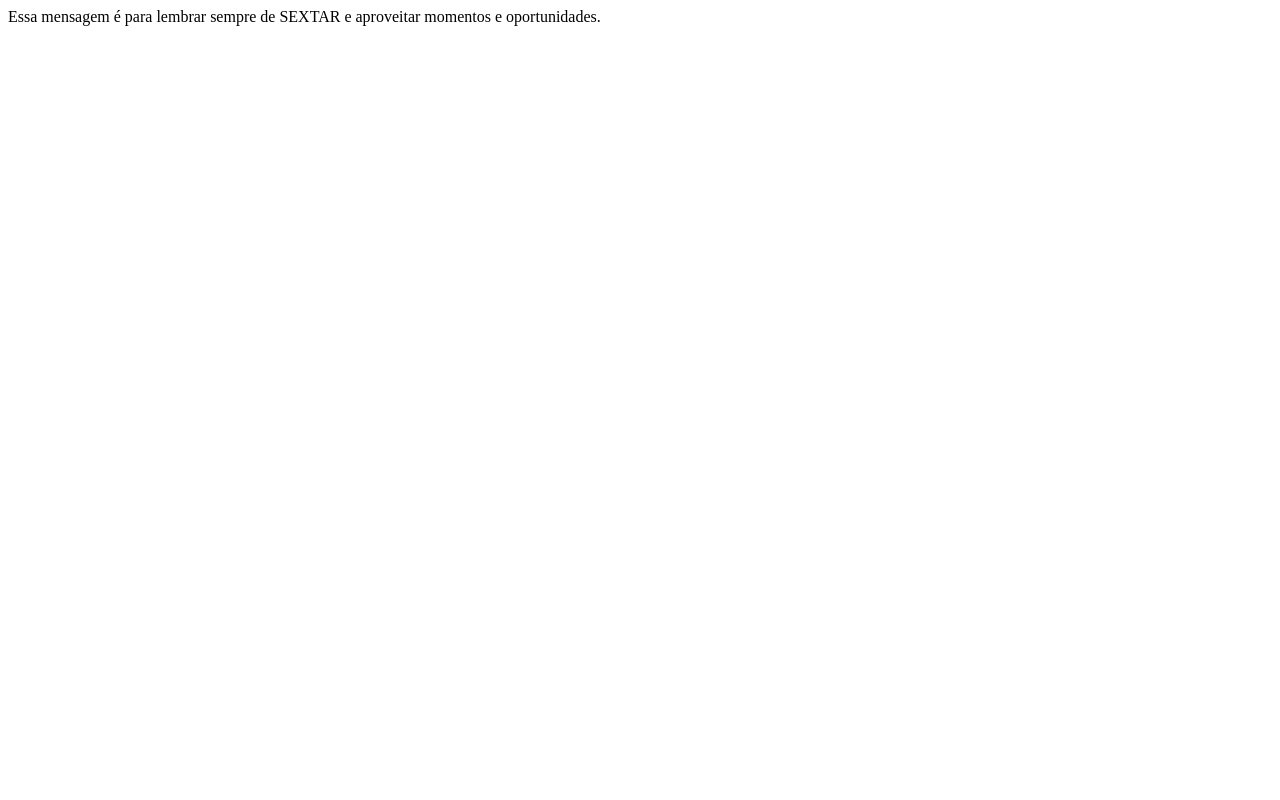
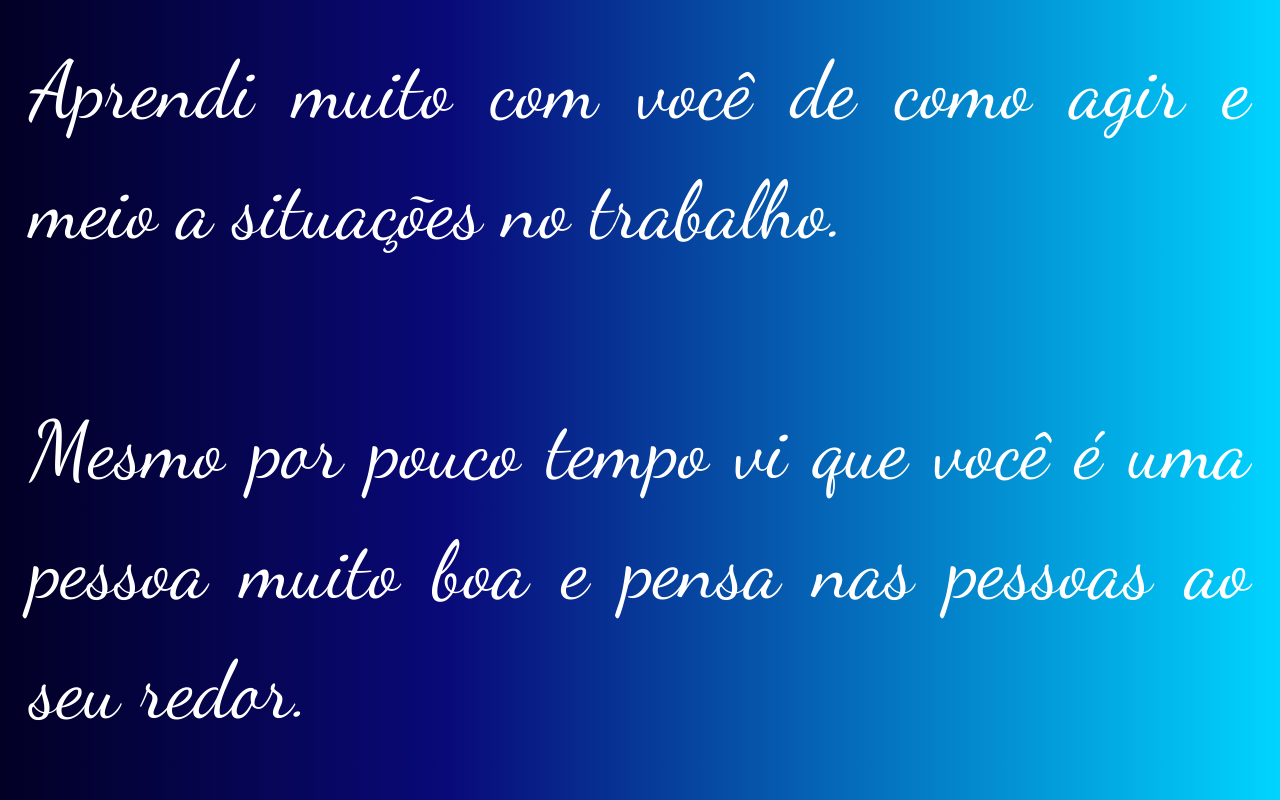
Before and after one commit to rawrolim/MensagemBarbara, a plain HTML site: page index.html in a window 1280 px wide. Shown: the top 800 px of the page. Drawn offline with nearby package versions, Linux system fonts and the light colour scheme; a web font is replaced by a local one.

Commit message:
WIP: mensagem

```diff
--- a/index.html
+++ b/index.html
@@ -2,10 +2,43 @@
 <html>
     <header>
         <title>Mensagem</title>
+        <link rel="stylesheet" href="styles.css">
+        <link href="https://cdn.jsdelivr.net/npm/bootstrap@5.1.3/dist/css/bootstrap.min.css" rel="stylesheet" integrity="sha384-1BmE4kWBq78iYhFldvKuhfTAU6auU8tT94WrHftjDbrCEXSU1oBoqyl2QvZ6jIW3" crossorigin="anonymous">
+        <script src="https://cdn.jsdelivr.net/npm/bootstrap@5.1.3/dist/js/bootstrap.bundle.min.js" integrity="sha384-ka7Sk0Gln4gmtz2MlQnikT1wXgYsOg+OMhuP+IlRH9sENBO0LRn5q+8nbTov4+1p" crossorigin="anonymous"></script>
+        <link rel="preconnect" href="https://fonts.googleapis.com">
+        <link rel="preconnect" href="https://fonts.gstatic.com" crossorigin>
+        <link href="https://fonts.googleapis.com/css2?family=Dancing+Script&family=Playfair+Display:ital@1&display=swap" rel="stylesheet">
     </header>
     <body>
-        <div>
-            Essa mensagem é para lembrar sempre de <label>SEXTAR</label> e aproveitar momentos e oportunidades.
+        <div class="div-titulo">
+            Aprendi muito com você de como agir e meio a situações no trabalho.
+            <br>
+            <br>
+            Mesmo por pouco tempo vi que você é uma pessoa muito boa e pensa nas pessoas ao seu redor.
+            <br>
+            <br>
+            Com você entendi os momentos de ser mais duro e assertivo para chegar no objetivo final.
+            <br>
+            <br>
+            Viajei pela primeira vez para BH que infelizmente não conseguimos ir na cervejaria (Ainda não sei como se fala Wals), mas que com certeza vamos beber em outros lugares.
+            <br>
+            <br>
+            Você vai fazer muita falta na sala para reclamar das guitarras que o Glads compra, mas não tem ua TV descente.
+            <br>
+            <br>
+            Mas isso não é um adeus e sim um até logo.
+            <br>
+            Sentirei e sentiremos muitas saudade.
+
+            <div class="de">De: Rawlinson</div>
+            <button onclick="redirecionar()" class="btn btn-primary button shadow">Caso queira beber clique aqui</button>
+
         </div>
     </body>
+
+    <script>
+        function redirecionar(){
+            window.location.href = 'https://linkwhats.app/05f531'
+        }
+    </script>
 </html>
--- /dev/null
+++ b/styles.css
@@ -0,0 +1,34 @@
+*{
+    font-family: 'Dancing Script', serif;
+}
+
+html{
+    height: 100%;
+    background: rgb(2,0,36);
+    background: linear-gradient(90deg, rgba(2,0,36,1) 0%, rgba(9,9,121,1) 35%, rgba(0,212,255,1) 100%);
+}
+
+body{
+    margin: 0;
+    background: rgb(2,0,36);
+    background: linear-gradient(90deg, rgba(2,0,36,1) 0%, rgba(9,9,121,1) 35%, rgba(0,212,255,1) 100%);
+}
+
+.div-titulo{
+    height: 100%;
+    text-align: justify;
+    padding: 30px;
+    font-size: 5rem;
+    color:white;
+    background-color: transparent;
+}
+
+.button{
+    font-size: 60px !important;
+    width:100%;
+    margin-top: 30px;
+}
+
+.de{
+    text-align: end;
+}
```
